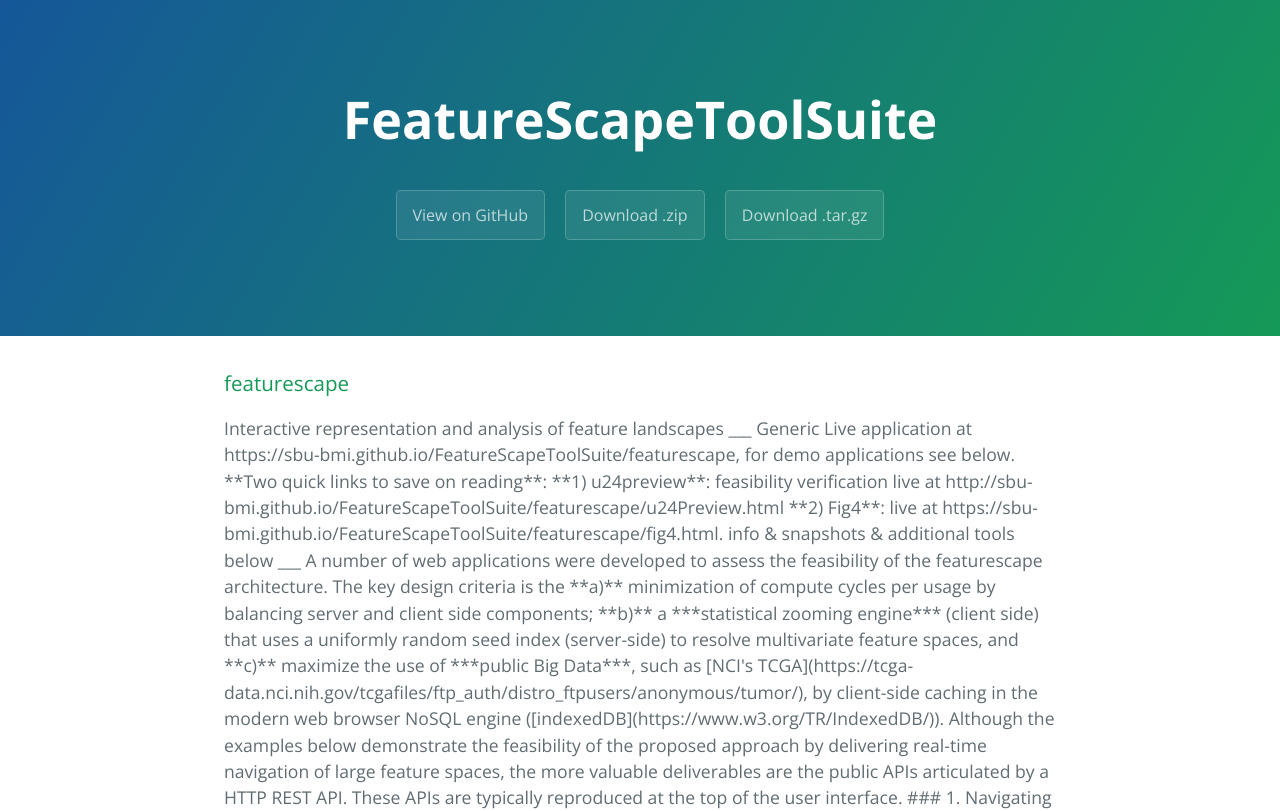
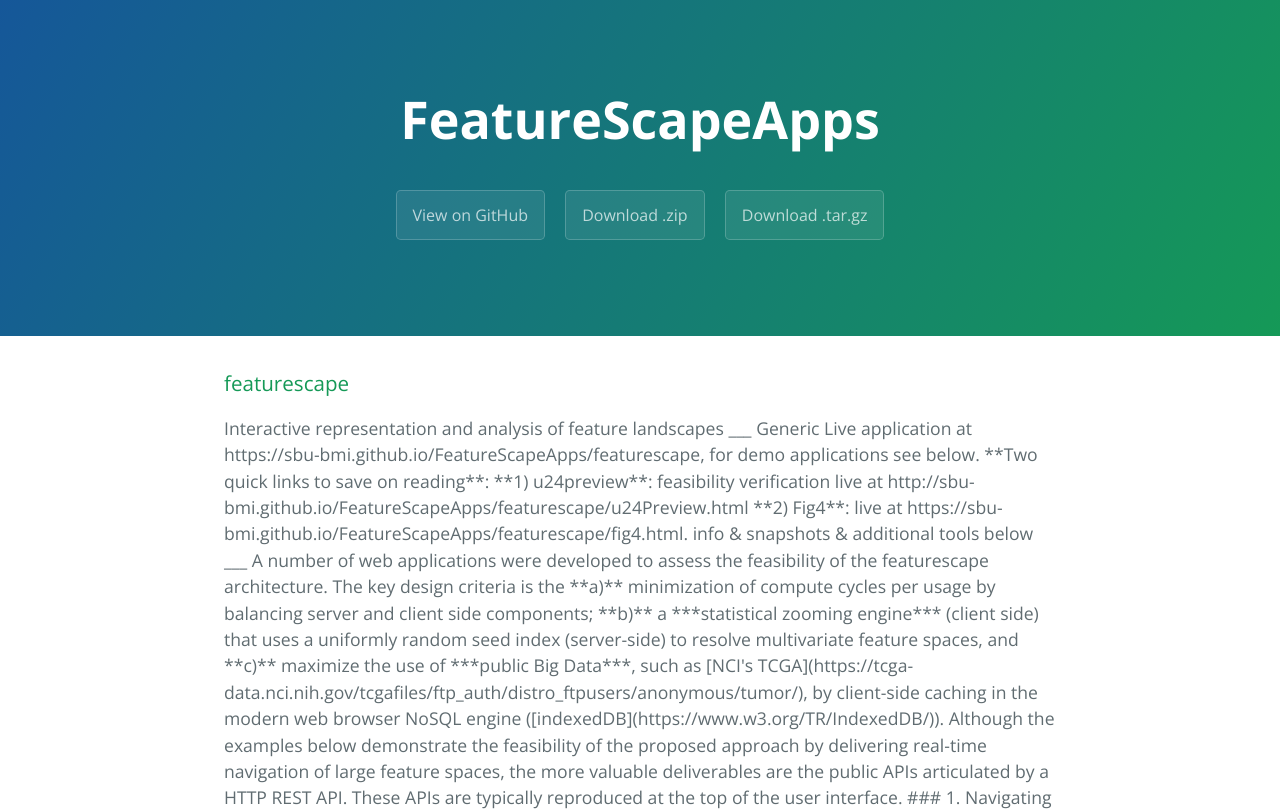
Before and after one commit to SBU-BMI/FeatureScapeApps, a plain HTML site: page index.html in a window 1280 px wide. Shown: the top 811 px of the page. Drawn offline with nearby package versions, Linux system fonts and the light colour scheme.

Commit message:
rename to FeatureScapeApps

```diff
--- a/NucleiMugshot/js/config.js
+++ b/NucleiMugshot/js/config.js
@@ -2,7 +2,7 @@ console.log('config.js');
 
 var config = {
     domain: 'sbu-bmi.github.io',
-    //domain: 'localhost:63342/FeatureScapeToolSuite',
+    //domain: 'localhost:63342/FeatureScapeApps',
     findAPI: 'https://falcon.bmi.stonybrook.edu',
     port: 4500,
     quipUrl: 'http://quip.bmi.stonybrook.edu/camicroscope_latest/osdCamicroscope.php',
--- a/NucleiMugshot/js/main.js
+++ b/NucleiMugshot/js/main.js
@@ -21,7 +21,7 @@ mugshots = function () {
         var rand = Math.random();
 
         var _static = config.quot + 'provenance.analysis.execution_id' + config.quot + ':' + config.quot + config.analysis_execution_id + config.quot;
-        url = mugshots.findApi + "?collection=objects&limit=12&find={" + _static + ',' + config.quot + "randval" + config.quot + ":{" + config.quot + "$gte" + config.quot + ":" + rand + "}}";
+        url = mugshots.findApi + "?collection=objects&limit=100&find={" + _static + ',' + config.quot + "randval" + config.quot + ":{" + config.quot + "$gte" + config.quot + ":" + rand + "}}";
         log('*** Random nuclei were selected for you. ***');
 
     }
--- a/featurescape/fun/config.js
+++ b/featurescape/fun/config.js
@@ -2,7 +2,7 @@ console.log('config.js');
 
 var config = {
     domain: 'sbu-bmi.github.io',
-    //domain: 'localhost:63342/FeatureScapeToolSuite',
+    //domain: 'localhost:63342/FeatureScapeApps',
     findAPI: 'https://falcon.bmi.stonybrook.edu',
     port: 4500,
     quipUrl: 'http://quip.bmi.stonybrook.edu/camicroscope_latest/osdCamicroscope.php',
--- a/index.html
+++ b/index.html
@@ -2,7 +2,7 @@
 <html lang="en-us">
   <head>
     <meta charset="UTF-8">
-    <title>FeatureScapeToolSuite by SBU-BMI</title>
+    <title>FeatureScapeApps by SBU-BMI</title>
     <meta name="viewport" content="width=device-width, initial-scale=1">
     <link rel="stylesheet" type="text/css" href="stylesheets/normalize.css" media="screen">
     <link href='https://fonts.googleapis.com/css?family=Open+Sans:400,700' rel='stylesheet' type='text/css'>
@@ -11,24 +11,24 @@
   </head>
   <body>
     <section class="page-header">
-      <h1 class="project-name">FeatureScapeToolSuite</h1>
+      <h1 class="project-name">FeatureScapeApps</h1>
       <h2 class="project-tagline"></h2>
-      <a href="https://github.com/SBU-BMI/FeatureScapeToolSuite" class="btn">View on GitHub</a>
-      <a href="https://github.com/SBU-BMI/FeatureScapeToolSuite/zipball/master" class="btn">Download .zip</a>
-      <a href="https://github.com/SBU-BMI/FeatureScapeToolSuite/tarball/master" class="btn">Download .tar.gz</a>
+      <a href="https://github.com/SBU-BMI/FeatureScapeApps" class="btn">View on GitHub</a>
+      <a href="https://github.com/SBU-BMI/FeatureScapeApps/zipball/master" class="btn">Download .zip</a>
+      <a href="https://github.com/SBU-BMI/FeatureScapeApps/tarball/master" class="btn">Download .tar.gz</a>
     </section>
 
     <section class="main-content">
 <h3>featurescape</h3>
 Interactive representation and analysis of feature landscapes
 ___
-Generic Live application at https://sbu-bmi.github.io/FeatureScapeToolSuite/featurescape, for demo applications see below.
+Generic Live application at https://sbu-bmi.github.io/FeatureScapeApps/featurescape, for demo applications see below.
 
 **Two quick links to save on reading**:
 
-**1) u24preview**: feasibility verification live at http://sbu-bmi.github.io/FeatureScapeToolSuite/featurescape/u24Preview.html
+**1) u24preview**: feasibility verification live at http://sbu-bmi.github.io/FeatureScapeApps/featurescape/u24Preview.html
 
-**2) Fig4**: live at https://sbu-bmi.github.io/FeatureScapeToolSuite/featurescape/fig4.html.
+**2) Fig4**: live at https://sbu-bmi.github.io/FeatureScapeApps/featurescape/fig4.html.
 
 info &amp; snapshots &amp; additional tools below
 ___
@@ -38,25 +38,25 @@ A number of web applications were developed to assess the feasibility of the fea
 Although the examples below demonstrate the feasibility of the proposed approach by delivering real-time navigation of large feature spaces, the more valuable deliverables are the public APIs  articulated by a HTTP REST API. These APIs are typically reproduced at the top of the user interface.
 
 ### 1. Navigating 1.3 billion measures across 48 dimensions
-live at http://sbu-bmi.github.io/featurescape/FeatureScapeToolSuite/u24Preview.html
+live at http://sbu-bmi.github.io/featurescape/FeatureScapeApps/u24Preview.html
 
-[![](http://sbu-bmi.github.io/FeatureScapeToolSuite/featurescape/fun/u24preview.png)](http://sbu-bmi.github.io/featurescape/u24Preview.html)
+[![](http://sbu-bmi.github.io/FeatureScapeApps/featurescape/fun/u24preview.png)](http://sbu-bmi.github.io/featurescape/u24Preview.html)
 
 ### 2. Traversing molecular, morphological and survival data.
 Demo for 522 patients, each documented for 400+ parameters, live at sbu-bmi.github.io/featurescape/fig4.html.
 
-[![](http://sbu-bmi.github.io/FeatureScapeToolSuite/featurescape/fig4.png)](http://sbu-bmi.github.io/featurescape/fig4.html)
+[![](http://sbu-bmi.github.io/FeatureScapeApps/featurescape/fig4.png)](http://sbu-bmi.github.io/featurescape/fig4.html)
 
  <hr>
  <h3>Nuclei Mugshots</h3>
- [Nuclei Mugshots](https://github.com/SBU-BMI/FeatureScapeToolSuite/NucleiMugshot)
+ [Nuclei Mugshots](https://github.com/SBU-BMI/FeatureScapeApps/NucleiMugshot)
 
 #### Mugshots of the "bad guys"... the bad nuclei, that is. Wanted: for robbery (of good health!)
 
 <BR>
 **USAGE:**
 
-[NUCLEI MUGSHOT DEMO PAGE](http://sbu-bmi.github.io/FeatureScapeToolSuite/NucleiMugshot/)
+[NUCLEI MUGSHOT DEMO PAGE](http://sbu-bmi.github.io/FeatureScapeApps/NucleiMugshot/)
 
 1. Hover over the smaller patch containing a nucleus to view it larger.
 2. The larger patch underneath shows the nucleus in context.
```
Also changed, not shown: 3 other files.
